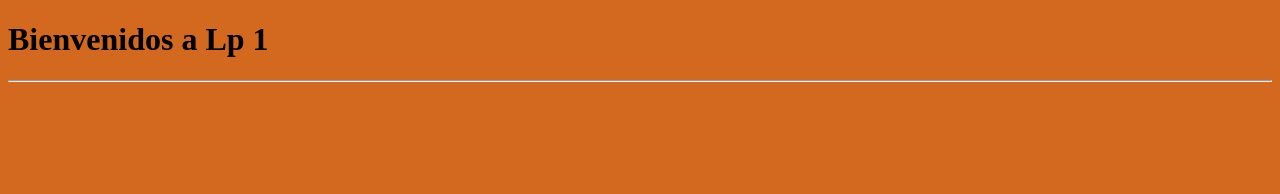
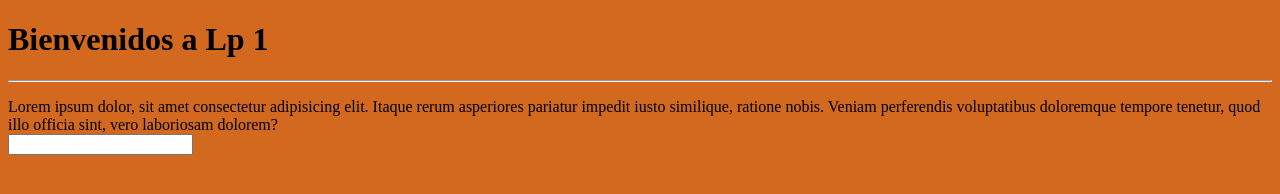
Before and after one commit to AndreHuerto/lp2020-g2, a plain HTML site: page Index.html in a window 1280 px wide. Drawn offline with Linux system fonts and the light colour scheme.

Commit message:
cambios en el index

```diff
--- a/Index.html
+++ b/Index.html
@@ -13,5 +13,10 @@
 <body>
     <h1>Bienvenidos a Lp 1</h1>
     <hr>
+    <p>Lorem ipsum dolor, sit amet consectetur adipisicing elit. Itaque rerum asperiores pariatur impedit iusto similique,
+        ratione nobis. Veniam perferendis voluptatibus doloremque tempore tenetur, quod illo officia sint, vero laboriosam dolorem?
+        <br>
+        <input type="text" id = "caja">
+    </p>
 </body>
 </html>
```
